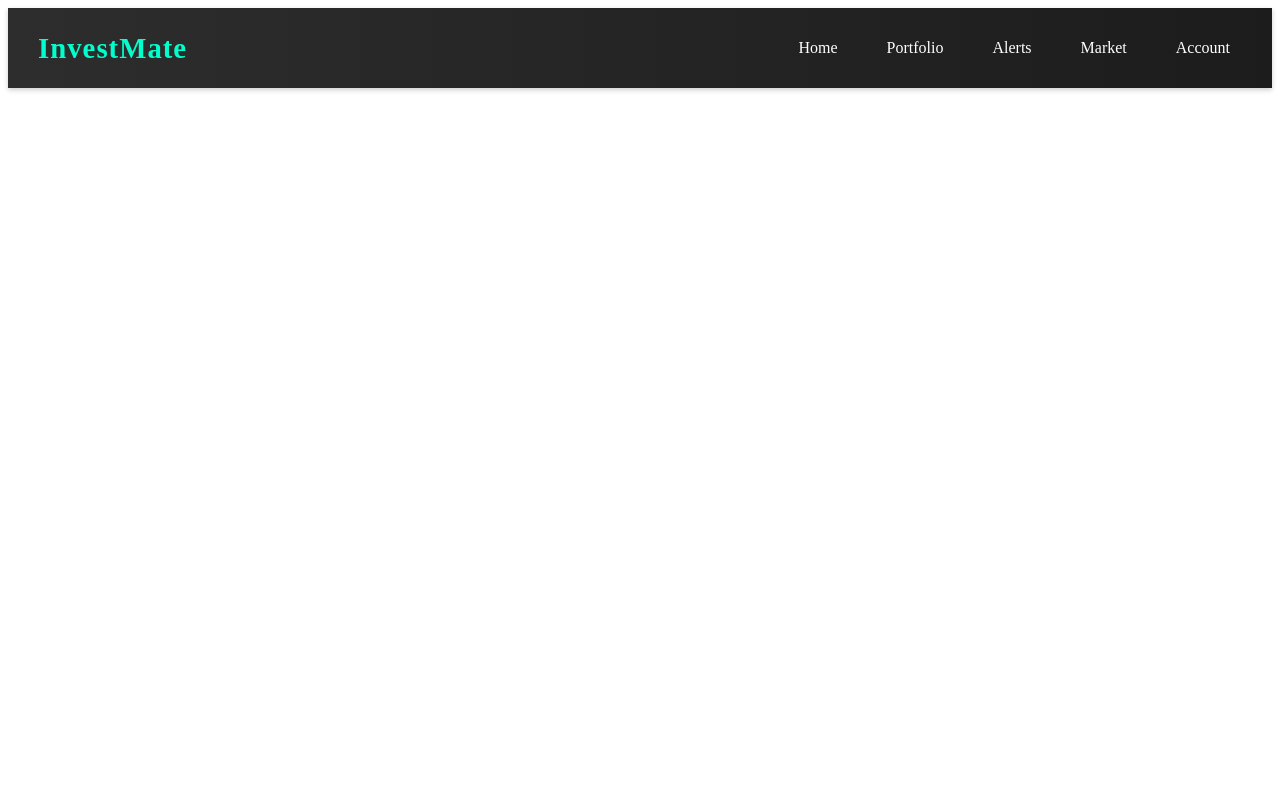
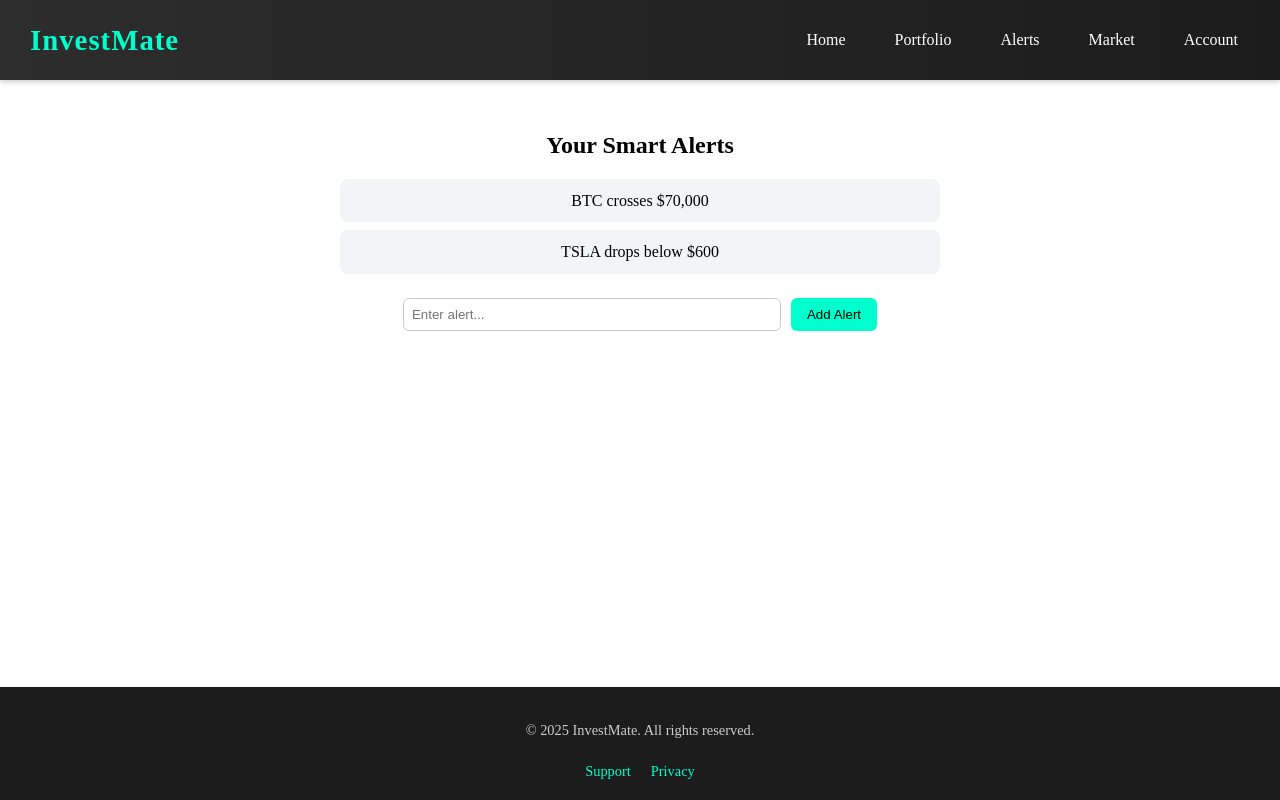
Before and after one commit to NullInTheHead/InvestMate, a React (Create React App) app: page /alerts in a window 1280 px wide. Built offline with nearby package versions, Linux system fonts and the light colour scheme.

Commit message:
Added Market page and fix layout with footer position

```diff
--- a/src/App.js
+++ b/src/App.js
@@ -1,14 +1,27 @@
-import React from 'react';
-import { BrowserRouter as Router, Routes, Route } from 'react-router-dom';
-import Navbar from './components/Navbar';
-import Home from './pages/Home';
+// src/App.js
+import React from "react";
+import { BrowserRouter as Router, Routes, Route } from "react-router-dom";
+import Home from "./pages/Home";
+import PortfolioPage from "./pages/Portfolio";
+import AlertsPage from "./pages/AlertsPage";
+import Layout from "./components/Layout";
+import Market from "./pages/Market";
+import MarketData from "./components/MarketData";
+
 
 function App() {
   return (
     <Router>
-      <Navbar />
       <Routes>
-        <Route path="/" element={<Home />} />
+        {}
+        <Route element={<Layout />}>
+          <Route path="/" element={<Home />} />
+          <Route path="/portfolio" element={<PortfolioPage />} />
+          <Route path="/alerts" element={<AlertsPage />} />
+          <Route path="/market" element={<Market />} />
+        <Route path="/crypto-prices" element={<MarketData />} />
+
+        </Route>
       </Routes>
     </Router>
   );
--- /dev/null
+++ b/src/components/Layout.jsx
@@ -0,0 +1,18 @@
+// src/components/Layout.jsx
+import Navbar from "./Navbar";
+import Footer from "./Footer";
+import { Outlet } from "react-router-dom";
+
+function Layout() {
+  return (
+    <div className="layout-container">
+      <Navbar />
+      <main className="layout-main">
+        <Outlet />
+      </main>
+      <Footer />
+    </div>
+  );
+}
+
+export default Layout;
--- /dev/null
+++ b/src/components/PortfolioSection.jsx
@@ -0,0 +1,29 @@
+import React from 'react';
+import '../styles/PortfolioSection.css';
+
+function PortfolioSection() {
+  const portfolio = [
+    { name: 'Apple (AAPL)', invested: 20000, returns: '+12%' },
+    { name: 'Bitcoin (BTC)', invested: 15000, returns: '-5%' },
+    { name: 'Tesla (TSLA)', invested: 10000, returns: '+25%' },
+  ];
+
+  return (
+    <div className="portfolio">
+      <h2>Your Portfolio</h2>
+      <div className="portfolio-list">
+        {portfolio.map((item, index) => (
+          <div className="portfolio-card" key={index}>
+            <h3>{item.name}</h3>
+            <p>Invested: ₹{item.invested}</p>
+            <p className={item.returns.startsWith('+') ? 'positive' : 'negative'}>
+              Returns: {item.returns}
+            </p>
+          </div>
+        ))}
+      </div>
+    </div>
+  );
+}
+
+export default PortfolioSection;
--- /dev/null
+++ b/src/index.css
@@ -0,0 +1,14 @@
+html, body, #root {
+    height: 100%;
+    margin: 0;
+  }
+
+  .layout-container {
+    display: flex;
+    flex-direction: column;
+    min-height: 100vh;
+  }
+
+  .layout-main {
+    flex: 1;
+  }
--- a/src/index.js
+++ b/src/index.js
@@ -1,6 +1,7 @@
 import React from 'react';
 import ReactDOM from 'react-dom/client';
 import App from './App';
+import './index.css';
 
 const root = ReactDOM.createRoot(document.getElementById('root'));
 root.render(<App />);
--- /dev/null
+++ b/src/pages/AlertsPage.jsx
@@ -0,0 +1,45 @@
+// src/pages/AlertsPage.jsx
+import React, { useState } from "react";
+import Navbar from "../components/Navbar";
+import Footer from "../components/Footer";
+import "../styles/AlertsPage.css";
+
+const AlertsPage = () => {
+  const [alerts, setAlerts] = useState([
+    { id: 1, text: "BTC crosses $70,000" },
+    { id: 2, text: "TSLA drops below $600" },
+  ]);
+  const [newAlert, setNewAlert] = useState("");
+
+  const handleAddAlert = () => {
+    if (newAlert.trim() === "") return;
+    setAlerts([...alerts, { id: Date.now(), text: newAlert }]);
+    setNewAlert("");
+  };
+
+  return (
+    <>
+
+      <div className="alerts-container">
+        <h2>Your Smart Alerts</h2>
+        <ul>
+          {alerts.map((alert) => (
+            <li key={alert.id}>{alert.text}</li>
+          ))}
+        </ul>
+        <div className="add-alert">
+          <input
+            type="text"
+            placeholder="Enter alert..."
+            value={newAlert}
+            onChange={(e) => setNewAlert(e.target.value)}
+          />
+          <button onClick={handleAddAlert}>Add Alert</button>
+        </div>
+      </div>
+
+    </>
+  );
+};
+
+export default AlertsPage;
--- a/src/pages/Home.jsx
+++ b/src/pages/Home.jsx
@@ -2,7 +2,7 @@ import React from 'react';
 import HeroSection from '../components/HeroSection';
 import MarketData from '../components/MarketData';
 import VisualInsights from '../components/VisualInsights';
-import Footer from '../components/Footer';
+
 
 function Home() {
   return (
@@ -10,7 +10,7 @@ function Home() {
       <HeroSection />
       <MarketData />
       <VisualInsights />
-      <Footer />
+
     </div>
   );
 }
--- /dev/null
+++ b/src/pages/Market.jsx
@@ -0,0 +1,54 @@
+import React, { useEffect, useState } from "react";
+import "./../styles/Market.css"; // create this next
+
+function Market() {
+  const [data, setData] = useState([]);
+  const [filter, setFilter] = useState("stocks");
+
+  useEffect(() => {
+    const dummyStocks = [
+      { name: "AAPL", price: 196.23 },
+      { name: "GOOGL", price: 128.56 },
+      { name: "MSFT", price: 320.34 },
+    ];
+
+    const dummyCrypto = [
+      { name: "BTC", price: 29753.45 },
+      { name: "ETH", price: 1875.22 },
+      { name: "SOL", price: 23.12 },
+    ];
+
+    setData(filter === "stocks" ? dummyStocks : dummyCrypto);
+  }, [filter]);
+
+  return (
+    <div className="market-page">
+      <h2>Market Data</h2>
+      <div className="filter-buttons">
+        <button
+          className={filter === "stocks" ? "active" : ""}
+          onClick={() => setFilter("stocks")}
+        >
+          Stocks
+        </button>
+        <button
+          className={filter === "crypto" ? "active" : ""}
+          onClick={() => setFilter("crypto")}
+        >
+          Crypto
+        </button>
+      </div>
+
+      <div className="market-list">
+        {data.map((item, idx) => (
+          <div key={idx} className="market-item">
+            <h4>{item.name}</h4>
+            <p>${item.price}</p>
+          </div>
+        ))}
+      </div>
+    </div>
+  );
+}
+
+export default Market;
--- /dev/null
+++ b/src/pages/Portfolio.jsx
@@ -0,0 +1,18 @@
+import React from 'react';
+import Navbar from '../components/Navbar';
+import PortfolioSection from '../components/PortfolioSection';
+import VisualInsights from '../components/VisualInsights';
+import Footer from '../components/Footer';
+
+function Portfolio() {
+  return (
+    <div>
+
+      <PortfolioSection />
+      <VisualInsights />
+
+    </div>
+  );
+}
+
+export default Portfolio;
--- /dev/null
+++ b/src/styles/AlertsPage.css
@@ -0,0 +1,44 @@
+/* src/styles/AlertsPage.css */
+.alerts-container {
+    padding: 2rem;
+    max-width: 600px;
+    margin: auto;
+    text-align: center;
+  }
+
+  .alerts-container ul {
+    list-style-type: none;
+    padding: 0;
+    margin: 1rem 0;
+  }
+
+  .alerts-container li {
+    background-color: #f3f4f6;
+    margin: 0.5rem 0;
+    padding: 0.8rem;
+    border-radius: 8px;
+    font-weight: 500;
+  }
+
+  .add-alert {
+    margin-top: 1.5rem;
+    display: flex;
+    justify-content: center;
+    gap: 10px;
+  }
+
+  .add-alert input {
+    padding: 0.5rem;
+    width: 60%;
+    border-radius: 6px;
+    border: 1px solid #ccc;
+  }
+
+  .add-alert button {
+    padding: 0.5rem 1rem;
+    background-color: #00ffcc;
+    color: black;
+    border: none;
+    border-radius: 6px;
+    cursor: pointer;
+  }
--- /dev/null
+++ b/src/styles/Market.css
@@ -0,0 +1,37 @@
+.market-page {
+    padding: 2rem;
+    text-align: center;
+  }
+
+  .filter-buttons {
+    margin-bottom: 1rem;
+  }
+
+  .filter-buttons button {
+    margin: 0 0.5rem;
+    padding: 0.5rem 1rem;
+    font-weight: bold;
+    cursor: pointer;
+    border: 1px solid #aaa;
+    background-color: white;
+    border-radius: 6px
+  }
+
+  .filter-buttons .active {
+    background-color: #00ffcc;
+    color: black;
+  }
+
+  .market-list {
+    display: flex;
+    justify-content: center;
+    flex-wrap: wrap;
+    gap: 1rem;
+  }
+
+  .market-item {
+    border: 1px solid #ccc;
+    border-radius: 8px;
+    padding: 1rem;
+    width: 120px;
+  }
--- /dev/null
+++ b/src/styles/PortfolioSection.css
@@ -0,0 +1,39 @@
+.portfolio {
+    padding: 40px 20px;
+    background: #f2f2f2;
+    text-align: center;
+  }
+
+  .portfolio h2 {
+    font-size: 2rem;
+    margin-bottom: 30px;
+  }
+
+  .portfolio-list {
+    display: flex;
+    flex-wrap: wrap;
+    justify-content: center;
+    gap: 20px;
+  }
+
+  .portfolio-card {
+    background-color: white;
+    padding: 20px;
+    border-radius: 12px;
+    box-shadow: 0 0 10px rgba(0,0,0,0.1);
+    width: 250px;
+  }
+
+  .portfolio-card h3 {
+    margin-bottom: 10px;
+  }
+
+  .positive {
+    color: green;
+    font-weight: bold;
+  }
+
+  .negative {
+    color: red;
+    font-weight: bold;
+  }
```
